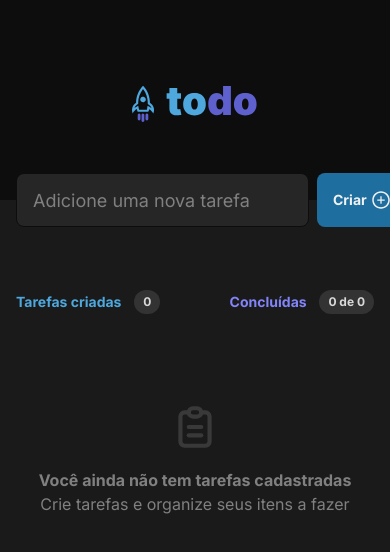
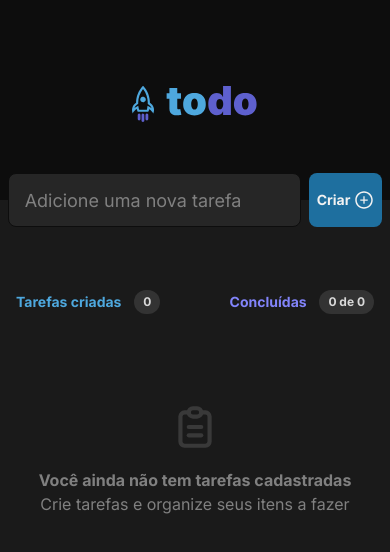
Before and after one commit to 0kira-vgl/toDoList, a React (Vite) app: page / in a window 390 px wide. Shown: the top 552 px of the page. Built offline with nearby package versions, Linux system fonts and the light colour scheme.

Commit message:
add responsive

```diff
--- a/index.html
+++ b/index.html
@@ -12,7 +12,7 @@
     <link rel="shortcut icon" href="favicon.svg" type="image/x-icon" />
     <title>ToDo App</title>
   </head>
-  <body class="min-h-screen antialiased">
+  <body class="min-h-screen antialiased bg-Tgray-600 text-Tgray-100">
     <div id="root"></div>
     <script type="module" src="/src/main.tsx"></script>
   </body>
--- a/src/components/Header/index.tsx
+++ b/src/components/Header/index.tsx
@@ -1,5 +1,5 @@
 import { ChangeEvent, FormEvent, useState } from "react";
-import Logo from "../../assets/toDoLogo.svg";
+import toDoLogo from "../../assets/toDoLogo.svg";
 import { AiOutlinePlusCircle } from "react-icons/ai";
 
 interface Props {
@@ -22,11 +22,11 @@ export function Header({ onAddTask }: Props) {
 
   return (
     <header className="bg-Tgray-700 flex items-center justify-center h-[12.5rem] relative">
-      <img src={Logo} alt="Logo do ToDo App" />
+      <img className="select-none" src={toDoLogo} alt="Logo do ToDo App" />
 
       <form
         onSubmit={handleSubmit}
-        className="absolute h-[3.375rem] bottom-[calc(-3.375rem_/_2)] w-full max-w-[46rem] flex gap-2 px-4 py-0"
+        className="absolute h-[3.375rem] bottom-[calc(-3.375rem_/_2)] md:w-full md:max-w-[46rem] flex gap-2 md:px-4 md:py-0"
       >
         <input
           required
@@ -35,7 +35,7 @@ export function Header({ onAddTask }: Props) {
           placeholder="Adicione uma nova tarefa"
           className="placeholder:text-Tgray-300 h-full text-lg flex-1 text-Tgray-100 bg-Tgray-500 border border-solid border-Tgray-700 px-4 py-0 rounded-lg"
         />
-        <button className="h-full gap-1 font-bold text-sm px-4 py-0 bg-Tblue-dark text-Tgray-100 border-none rounded-lg flex items-center">
+        <button className="h-full px-2 py-0 gap-1 font-bold text-sm md:px-4 md:py-0 bg-Tblue-dark text-Tgray-100 border-none rounded-lg flex items-center">
           Criar
           <AiOutlinePlusCircle className="font-bold" size={20} />
         </button>
--- a/src/styles/global.css
+++ b/src/styles/global.css
@@ -15,9 +15,5 @@
 
 * {
   font-family: "Inter", sans-serif;
+  outline: none;
 }
-
-body {
-  background: var(--gray-600);
-  color: var(--gray-100);
-}
```
